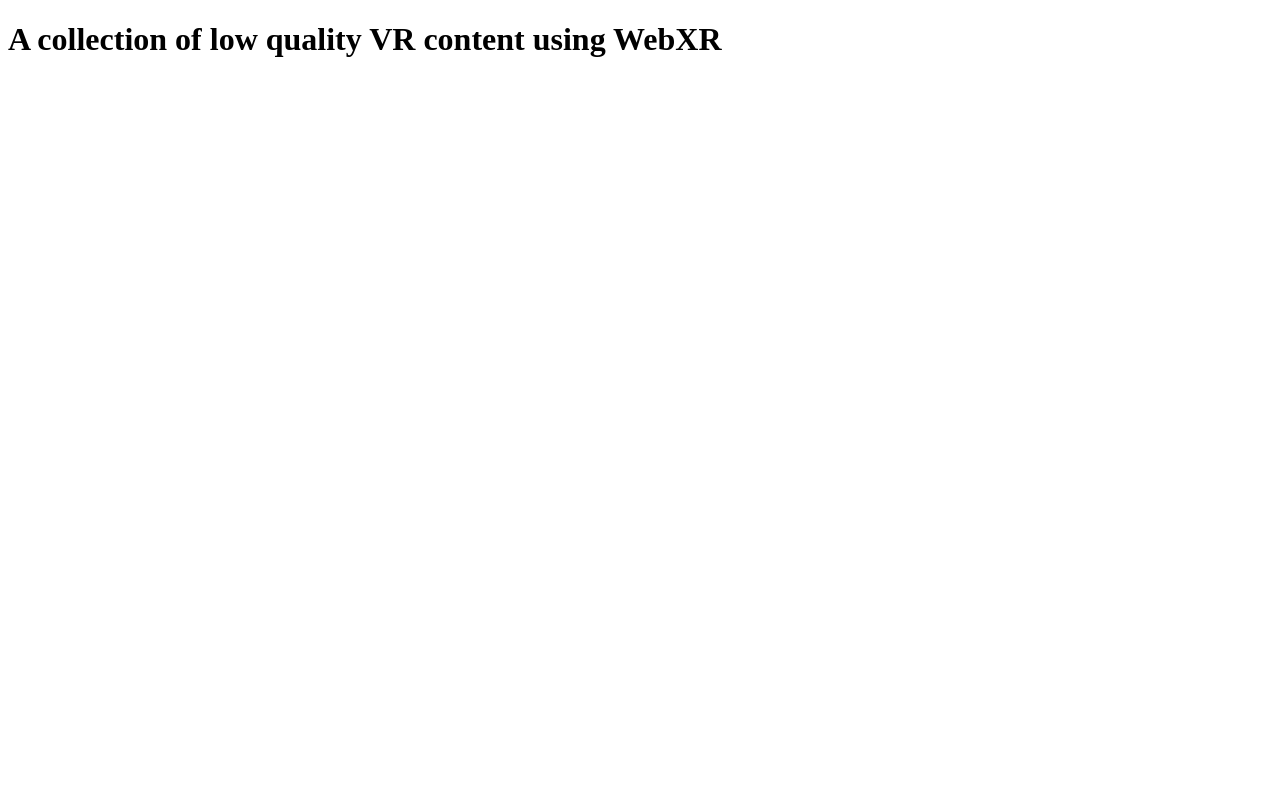
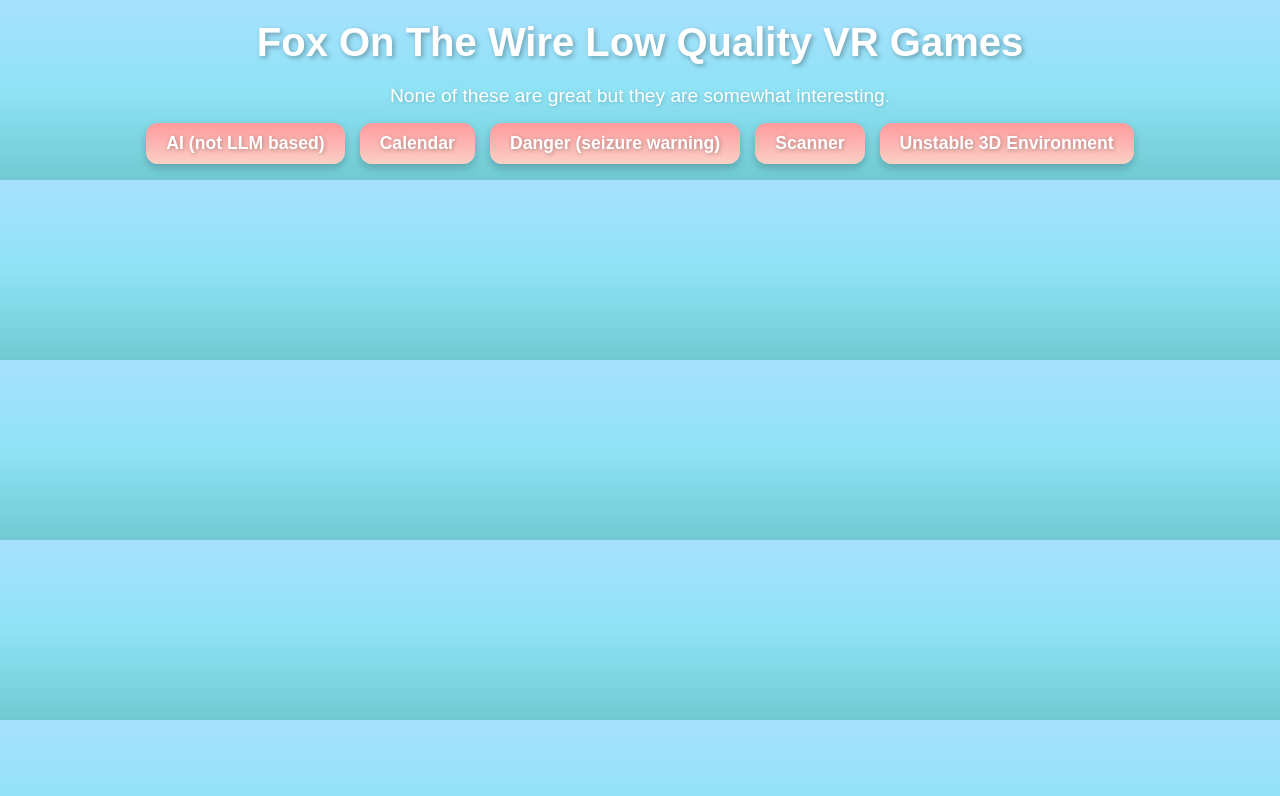
Before and after one commit to foxonthewire/vrgames, a plain HTML site: page index.html in a window 1280 px wide. Drawn offline with Linux system fonts and the light colour scheme.

Commit message:
Update index.html

```diff
--- a/index.html
+++ b/index.html
@@ -2,10 +2,75 @@
 <html>
   <head>
     <title>Fox On The Wire Low Quality VR Games</title>
+    <style>
+      body {
+        background: linear-gradient(to bottom, #a8e0ff, #8ee3f5, #70cad1);
+        font-family: Arial, sans-serif;
+        color: #333;
+        margin: 0;
+        padding: 0;
+      }
+
+      h1 {
+        text-align: center;
+        color: #ffffff;
+        text-shadow: 2px 2px 5px rgba(0, 0, 0, 0.3);
+        font-size: 2.5em;
+        margin: 20px 0;
+      }
+
+      p {
+        text-align: center;
+        font-size: 1.2em;
+        color: #ffffff;
+        text-shadow: 1px 1px 4px rgba(0, 0, 0, 0.2);
+        margin: 10px;
+      }
+
+      ul {
+        list-style: none;
+        padding: 0;
+        display: flex;
+        justify-content: center;
+        flex-wrap: wrap;
+        gap: 15px;
+      }
+
+      li {
+        background: linear-gradient(to bottom, #ff9a9e, #fad0c4);
+        border-radius: 12px;
+        box-shadow: 0 4px 8px rgba(0, 0, 0, 0.2);
+        padding: 10px 20px;
+        transition: transform 0.2s, box-shadow 0.2s;
+      }
+
+      li:hover {
+        transform: scale(1.1);
+        box-shadow: 0 6px 12px rgba(0, 0, 0, 0.3);
+      }
+
+      a {
+        text-decoration: none;
+        color: #ffffff;
+        font-weight: bold;
+        font-size: 1.1em;
+        text-shadow: 1px 1px 4px rgba(0, 0, 0, 0.3);
+      }
+
+      a:hover {
+        color: #ffdeeb;
+      }
+    </style>
   </head>
   <body>
-<h1>A collection of low quality VR content using WebXR</h1>
-
-
+    <h1>Fox On The Wire Low Quality VR Games</h1>
+    <p>None of these are great but they are somewhat interesting.</p>
+    <ul>
+      <li><a href="ai.html">AI (not LLM based)</a></li>
+      <li><a href="calendar.html">Calendar</a></li>
+      <li><a href="danger.html">Danger (seizure warning)</a></li>
+      <li><a href="scanner.html">Scanner</a></li>
+      <li><a href="unstable.html">Unstable 3D Environment</a></li>
+    </ul>
   </body>
 </html>
```
